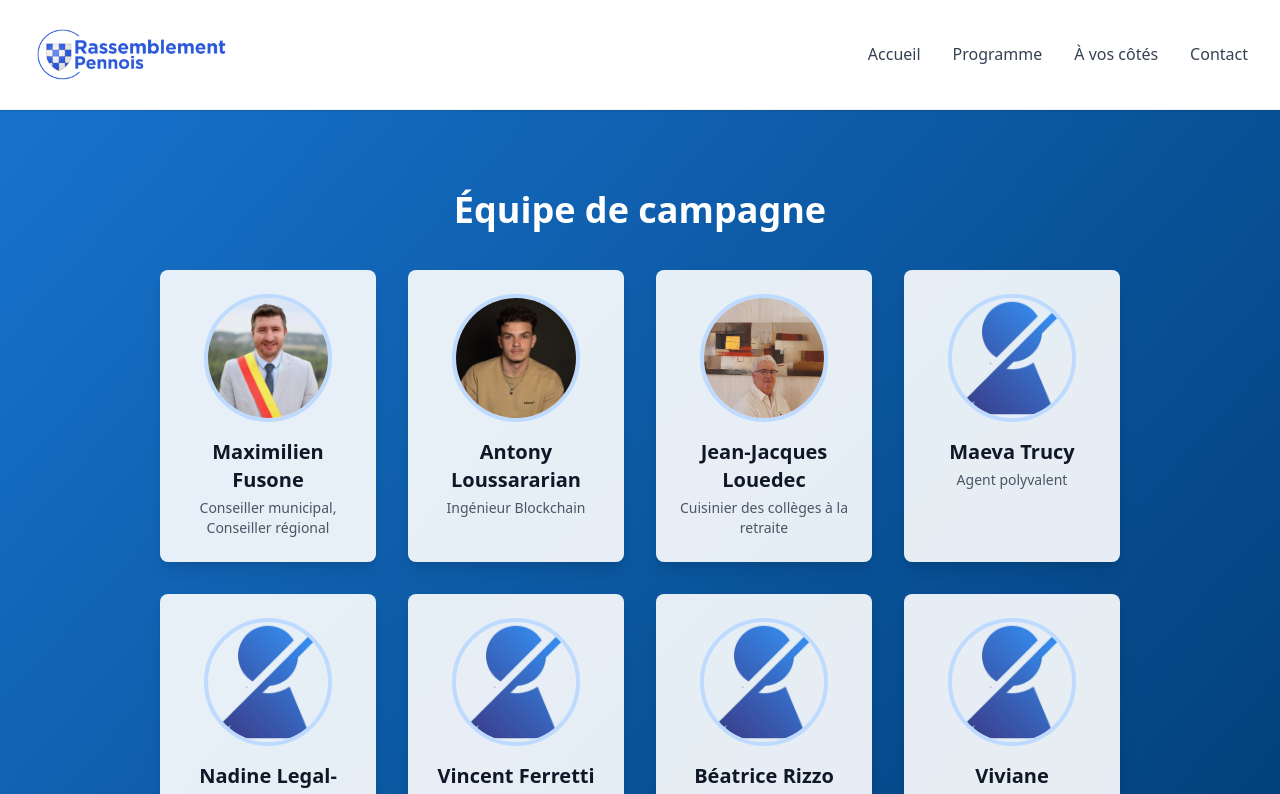
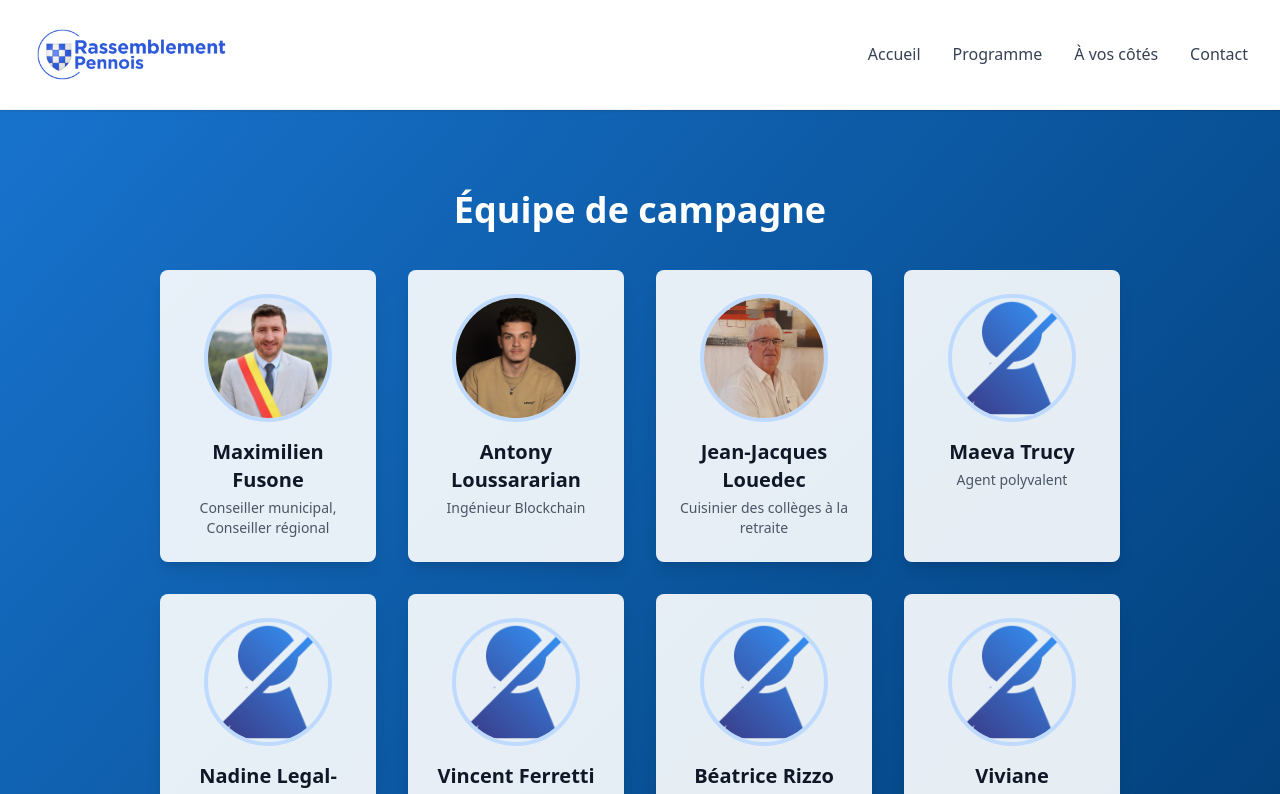
Before and after one commit to Antonybyrt/Rassemblement-Pennois, a Next.js app: page /equipe-de-campagne in a window 1280 px wide. Shown: the top 794 px of the page. Built offline with nearby package versions, Linux system fonts and the light colour scheme.

Commit message:
description

```diff
--- a/src/pages/equipe-de-campagne/index.tsx
+++ b/src/pages/equipe-de-campagne/index.tsx
@@ -19,7 +19,7 @@ const team = [
   },
   {
     name: 'Jean-Jacques Louedec',
-    photo: '/Jean-Jacques.jpg',
+    photo: '/Jean-Jacques.png',
     profession: 'Cuisinier des collèges à la retraite',
     description: "Jean-Jacques, 64 ans, cusinier des collèges à la retraite."
   },
```
Also changed, not shown: public/Jean-Jacques.jpg (deleted), public/Jean-Jacques.png (added).
